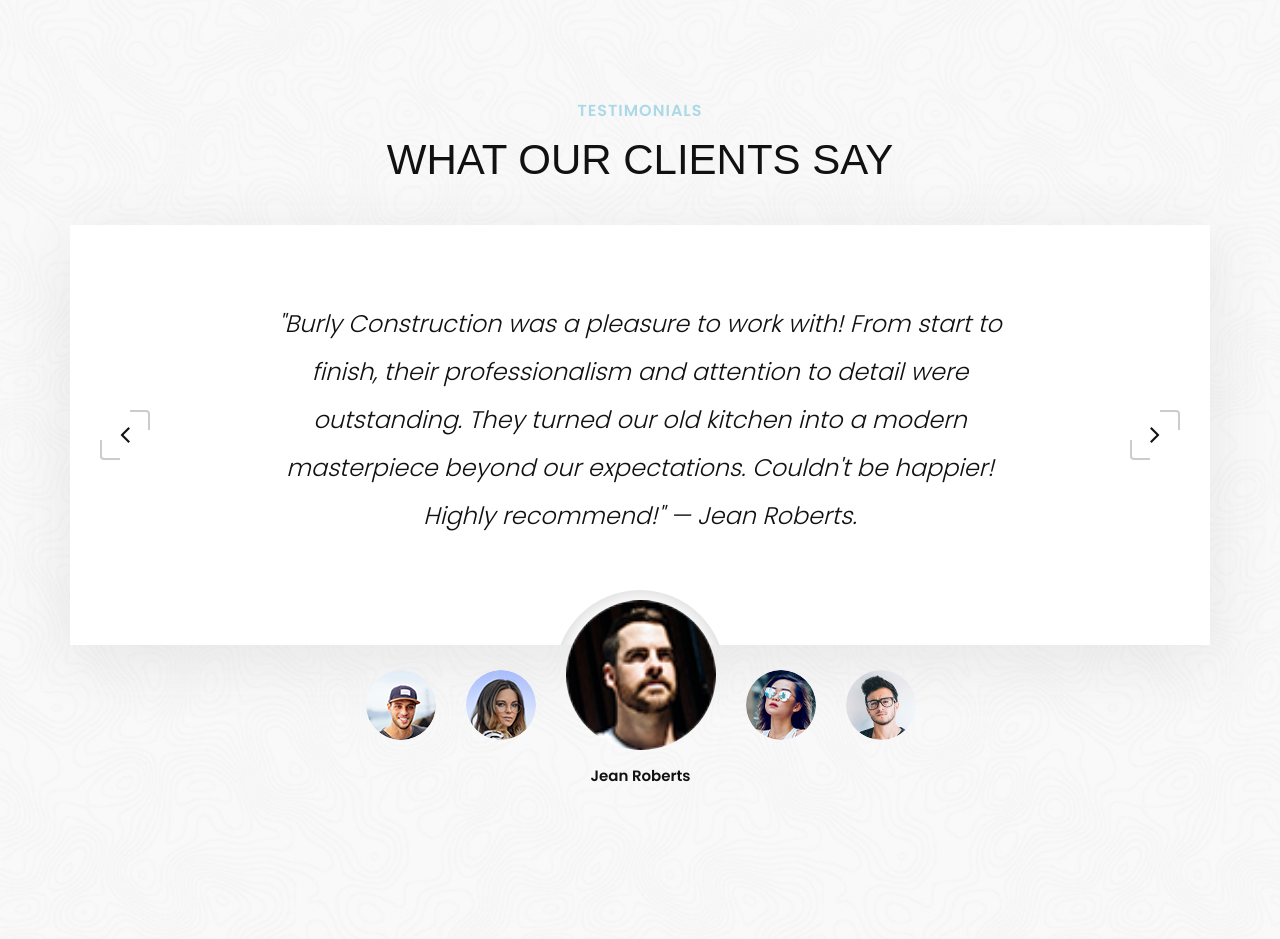
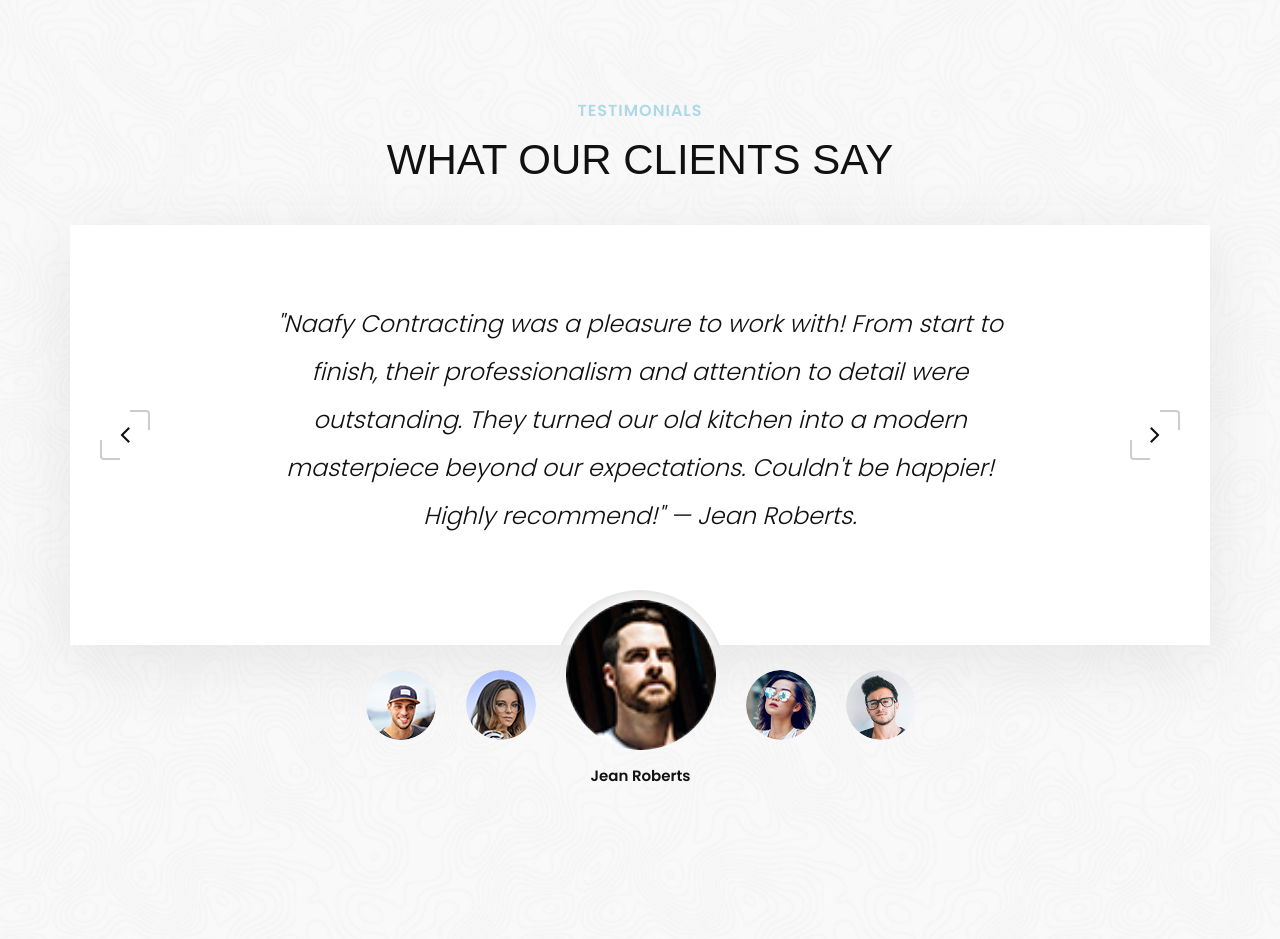
Before and after one commit to Aneela-Kiran/naafy-contracting, a Django app: page / in a window 1280 px wide. Shown: the part 3672-4611 px from the top of the page. Run offline with Django 5.2, Linux system fonts and the light colour scheme; data comes from the database, SQL or seed files in the repository; some libraries are stand-ins or nearby versions; some web fonts are replaced.

Commit message:
Changed Burly to Naafy

```diff
--- a/templates/home/index.html
+++ b/templates/home/index.html
@@ -174,7 +174,7 @@
                         <div class="testimonial__item">
                             <div class="row d-flex justify-content-center">
                                 <div class="col-xl-9 col-lg-10">
-                                    <p>"Burly Construction was a pleasure to work with! From start to finish, their professionalism and attention to detail were outstanding. They turned our old kitchen into a modern masterpiece beyond our expectations. Couldn't be happier! Highly recommend!"
+                                    <p>"Naafy Contracting was a pleasure to work with! From start to finish, their professionalism and attention to detail were outstanding. They turned our old kitchen into a modern masterpiece beyond our expectations. Couldn't be happier! Highly recommend!"
                                         — Jean Roberts.</p>
                                 </div>
                             </div>
@@ -182,7 +182,7 @@
                         <div class="testimonial__item">
                             <div class="row d-flex justify-content-center">
                                 <div class="col-xl-9 col-lg-10">
-                                    <p>"Burly Construction renovated my home, and the results are stunning! They communicated clearly, stayed on budget, and their craftsmanship was top-notch. The creative solutions and friendly, punctual team made the process seamless. We'll definitely use them again!"
+                                    <p>"Naafy Contracting renovated my home, and the results are stunning! They communicated clearly, stayed on budget, and their craftsmanship was top-notch. The creative solutions and friendly, punctual team made the process seamless. We'll definitely use them again!"
                                         — Lisa P.</p>
                                 </div>
                             </div>
@@ -190,7 +190,7 @@
                         <div class="testimonial__item">
                             <div class="row d-flex justify-content-center">
                                 <div class="col-xl-9 col-lg-10">
-                                    <p>"I hired Burly Construction to remodel my basement, and the results are amazing! They turned a dull space into a vibrant, functional area my family loves. The team was efficient, tidy, and finished on time. Their attention to detail was top-notch. Highly recommend!"
+                                    <p>"I hired Naafy Contracting to remodel my basement, and the results are amazing! They turned a dull space into a vibrant, functional area my family loves. The team was efficient, tidy, and finished on time. Their attention to detail was top-notch. Highly recommend!"
                                         — David R.</p>
                                 </div>
                             </div>
@@ -198,7 +198,7 @@
                         <div class="testimonial__item">
                             <div class="row d-flex justify-content-center">
                                 <div class="col-xl-9 col-lg-10">
-                                    <p>"Burly Construction did an amazing job on our bathroom renovation! Their commitment to quality and attention to detail was impressive. The project finished ahead of schedule, and the craftsmanship is exceptional. Our new bathroom looks fantastic. Highly recommend!"
+                                    <p>"Naafy Contracting did an amazing job on our bathroom renovation! Their commitment to quality and attention to detail was impressive. The project finished ahead of schedule, and the craftsmanship is exceptional. Our new bathroom looks fantastic. Highly recommend!"
                                         — James Willy</p>
                                 </div>
                             </div>
@@ -206,7 +206,7 @@
                         <div class="testimonial__item">
                             <div class="row d-flex justify-content-center">
                                 <div class="col-lg-9">
-                                    <p>"Working with Burly Construction was the best decision for our home renovation! They brought our vision to life, making the process smooth and stress-free. The team was organized, communicated well, and kept us informed. We're thrilled with the outcome!"
+                                    <p>"Working with Naafy Contracting was the best decision for our home renovation! They brought our vision to life, making the process smooth and stress-free. The team was organized, communicated well, and kept us informed. We're thrilled with the outcome!"
                                         — Karen & Tom D.</p>
                                 </div>
                             </div>
--- a/templates/partials/base.html
+++ b/templates/partials/base.html
@@ -8,7 +8,7 @@
     <meta name="keywords" content="Staging, unica, creative, html">
     <meta name="viewport" content="width=device-width, initial-scale=1.0">
     <meta http-equiv="X-UA-Compatible" content="ie=edge">
-    <title>Burly | Contracting</title>
+    <title>Naafy | Contracting</title>
 
     <!-- Google Font -->
     <link href="https://fonts.googleapis.com/css2?family=Poppins:wght@300;400;500;600;700;800;900&display=swap"
--- a/templates/partials/core.html
+++ b/templates/partials/core.html
@@ -8,7 +8,7 @@
     <meta name="keywords" content="Staging, unica, creative, html">
     <meta name="viewport" content="width=device-width, initial-scale=1.0">
     <meta http-equiv="X-UA-Compatible" content="ie=edge">
-    <title>Burly | Contracting</title>
+    <title>Naafy | Contracting</title>
 
     <!-- Google Font -->
     <link href="https://fonts.googleapis.com/css2?family=Poppins:wght@300;400;500;600;700;800;900&display=swap"
--- a/templates/useradmin/base.html
+++ b/templates/useradmin/base.html
@@ -3,7 +3,7 @@
 <html lang="en">
     <head>
         <meta charset="utf-8" />
-        <title>Burly Contracting Dashboard</title>
+        <title>Naafy Contracting Dashboard</title>
         <meta http-equiv="x-ua-compatible" content="ie=edge" />
         <meta name="description" content="" />
         <meta name="viewport" content="width=device-width, initial-scale=1" />
@@ -27,7 +27,7 @@
         <aside class="navbar-aside" id="offcanvas_aside">
             <div class="d-flex justify-content-center align-items-center">
                 <a href="{% url 'home:home' %}" target="_blank" class="brand-wrap">
-                    <img src="{% static 'img/b-logo.png' %}" class="logo mr-100" width="80px" alt="Burly Dashboard" />
+                    <img src="{% static 'img/b-logo.png' %}" class="logo mr-100" width="80px" alt="Naafy Dashboard" />
                 </a>
                 <div class="mx-3">
                     <button class="btn btn-icon btn-aside-minimize">
@@ -170,7 +170,7 @@
                         <script>
                             document.write(new Date().getFullYear());
                         </script>
-                        &copy; Burly Contracting .
+                        &copy; Naafy Contracting .
                     </div>
                     <div class="col-sm-6">
                         <div class="text-sm-end">All rights reserved</div>
```
Also changed, not shown: renovation/settings.py (+5 -5 lines).
